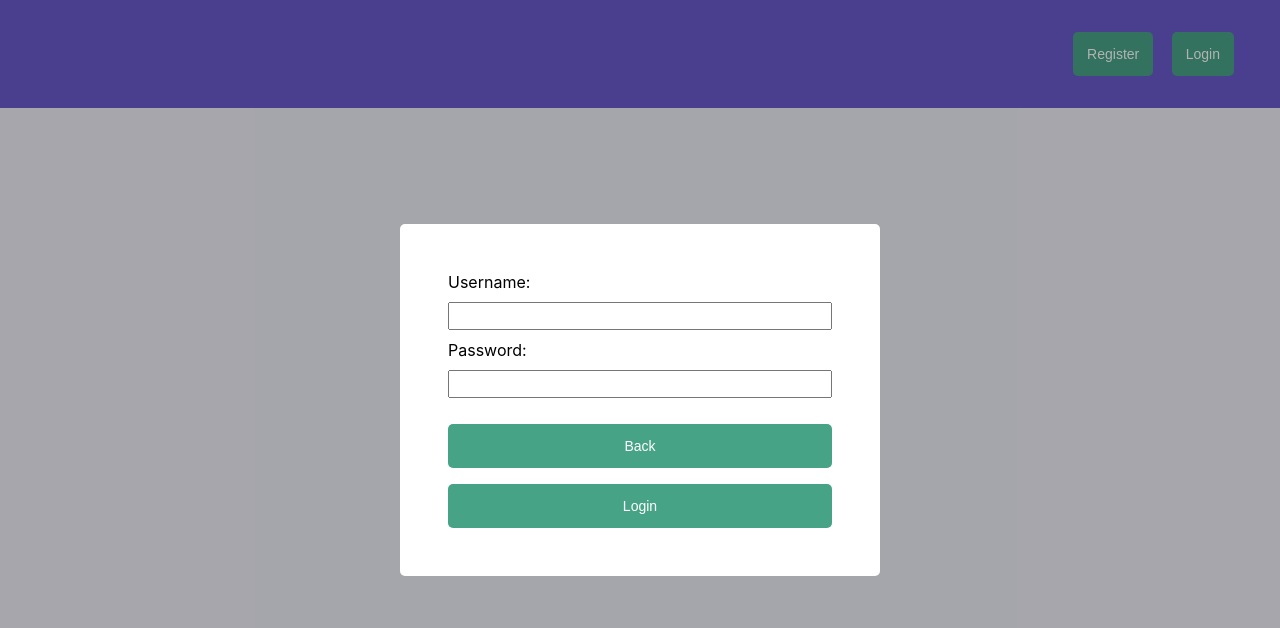
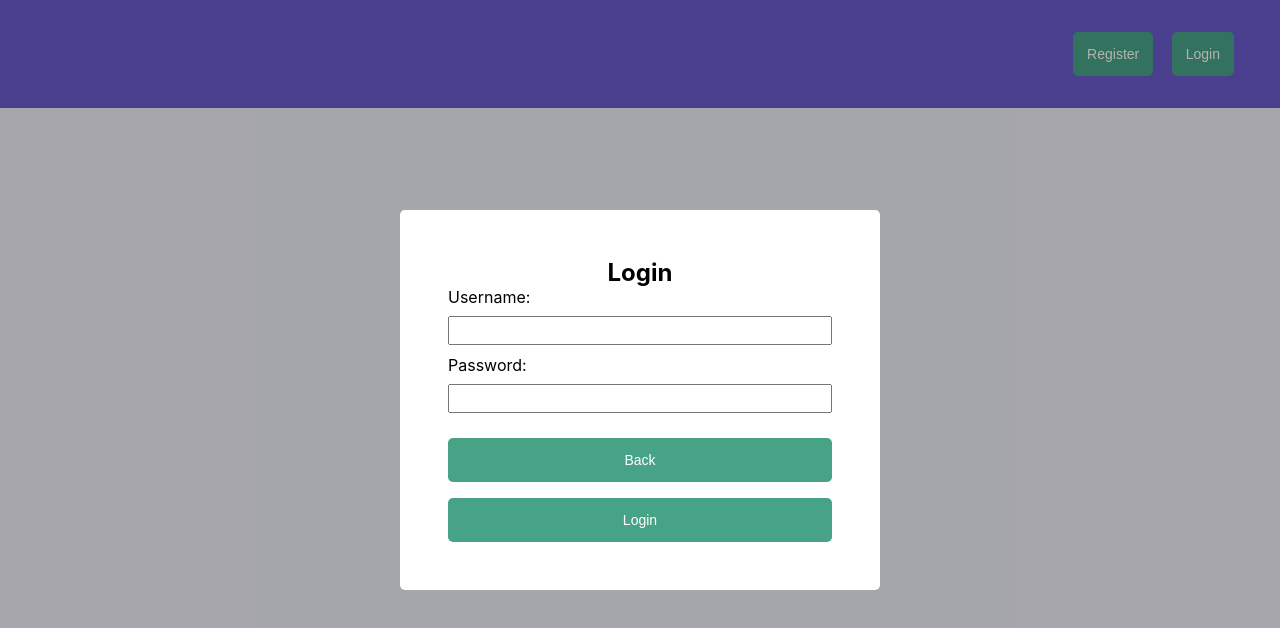
Before and after one commit to germanfaob/Javascript-login-project, a plain HTML site: page index.html in a window 1280 px wide. Both pictures are taken after a click on the button "Login". Drawn offline with Linux system fonts and the light colour scheme.

Commit message:
login added

```diff
--- a/index.html
+++ b/index.html
@@ -48,6 +48,7 @@
     <div class="login-modal-container" id="login-modal-container">
         <div class="login-modal">
                 <form action="">
+                        <h2 style="text-align: center;">Login</h2>
                             <label>Username:</label>
                             <input type="text">
                             <label>Password:</label>
```
